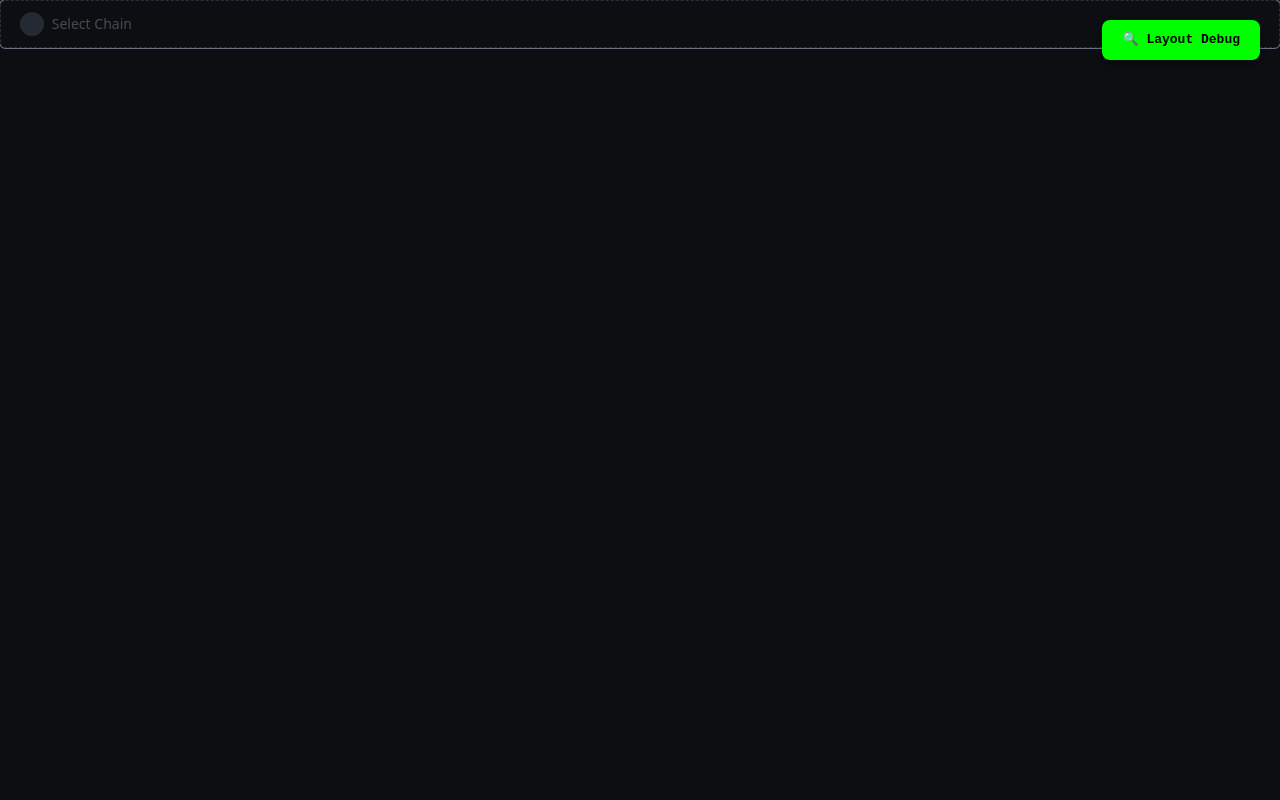
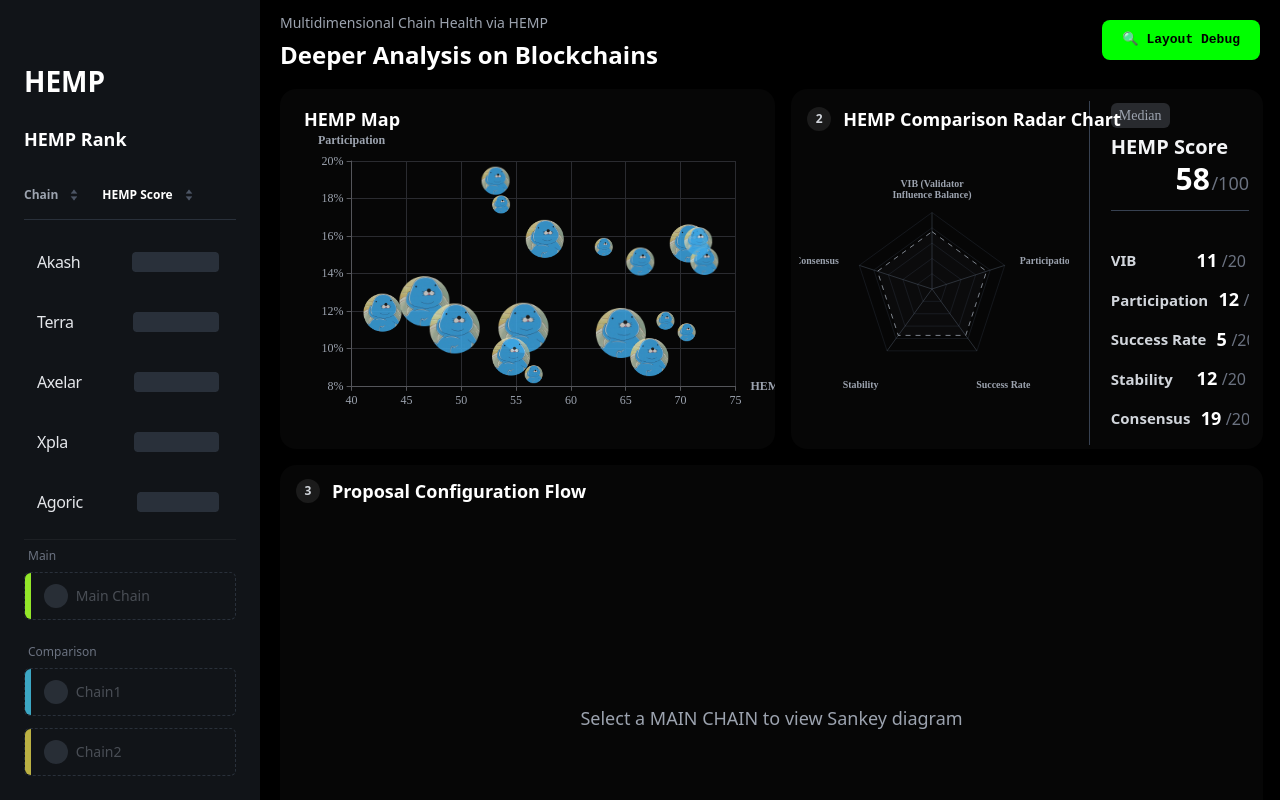
Before and after one commit to nhsngyn/HEMP, a React (Vite) app: page / in a window 1280 px wide. Built offline with nearby package versions, Linux system fonts and the light colour scheme; a web font is replaced by a local one.

Commit message:
레이아웃 정렬 및 디자인 적용

```diff
--- a/src/App.jsx
+++ b/src/App.jsx
@@ -1,6 +1,6 @@
 import React, { useMemo } from 'react';
 import MainLayout from './components/layout/MainLayout';
-import RankingChart from './components/ranking/RankingChart';
+import Sidebar from './components/layout/Sidebar'; // [중요] RankingChart 대신 Sidebar import
 import HempMap from './components/charts/HempMap';
 import SankeyChart from './components/charts/SankeyChart';
 import RadarChart from './components/charts/RadarChart';
@@ -10,15 +10,15 @@ import useChainStore from './store/useChainStore';
 function App() {
   const { allChains, selectedMainId } = useChainStore();
 
-  // 메인 체인 데이터
   const mainChain = useMemo(() => {
     return allChains.find(c => c.id === selectedMainId);
   }, [allChains, selectedMainId]);
 
   return (
-    <MainLayout leftSidebar={<RankingChart />}>
+    // [중요] leftSidebar 속성에 <Sidebar />를 전달해야 타이틀이 보입니다.
+    <MainLayout leftSidebar={<Sidebar />}>
       <>
-        {/* Section 1: Main Sankey Visualization (16:10 slide) */}
+        {/* Section 1: 차트 대시보드 */}
         <section
           className="w-full flex flex-col"
           style={{
@@ -26,13 +26,10 @@ function App() {
             paddingLeft: 'calc(20px * var(--scale))',
             paddingRight: 'calc(12px * var(--scale) + 5px)',
             gap: 'calc(16px * var(--scale))',
-            scrollSnapAlign: 'start',
-            scrollSnapStop: 'always',
-            height: '1000px',
             boxSizing: 'border-box'
           }}
         >
-          {/* Title */}
+          {/* 헤더 */}
           <header className="shrink-0 flex flex-col" style={{ gap: 'calc(4px * var(--scale))' }}>
             <p className="text-gray-400 font-normal" style={{ fontSize: 'calc(0.875rem * var(--scale))' }}>
               Multidimensional Chain Health via HEMP
@@ -42,31 +39,23 @@ function App() {
             </h1>
           </header>
 
-          {/* 1. 상단 영역 (HEMP Radar) - 40% */}
-          {/* Bubble : Radar = 76 : 64 */}
-          <div className="flex w-full min-h-0" style={{ gap: 'calc(16px * var(--scale))', flex: '2.9 0 0' }}>
-
-            {/* 1-1. 버블 차트 (76/140 ≈ 54.3%) */}
+          {/* 상단: Bubble + Radar 차트 */}
+          <div className="flex w-full min-h-0 h-[360px]" style={{ gap: 'calc(16px * var(--scale))' }}>
             <div className="h-full bg-[#ffffff06] rounded-2xl relative overflow-hidden shadow-lg" style={{ width: '52%' }}>
-              <div className="absolute inset-0 w-full h-full">
-                <HempMap />
-              </div>
+              <HempMap />
             </div>
-
-            {/* 1-2. 레이더 차트 (64/140 ≈ 45.7%) */}
-            <div className="h-full bg-[#ffffff06] rounded-2xl relative overflow-hidden shadow-lg shrink-0 my-auto" style={{ width: '48%' }}>
+            <div className="h-full bg-[#ffffff06] rounded-2xl relative overflow-hidden shadow-lg shrink-0" style={{ width: '48%' }}>
               <RadarChart />
             </div>
-
           </div>
 
-          {/* 2. 하단 영역 (Sankey) - 60% */}
-          <div className="w-full bg-[#ffffff06] rounded-2xl relative overflow-hidden shadow-lg min-h-0" style={{ flex: '6.0 0 0' }}>
+          {/* 하단: Sankey 차트 */}
+          <div className="w-full h-[400px] bg-[#ffffff06] rounded-2xl relative overflow-hidden shadow-lg min-h-0">
             <SankeyChart />
           </div>
         </section>
 
-        {/* Section 2: Proposals Table */}
+        {/* Section 2: 테이블 */}
         <section
           id="proposals-section"
           className="w-full"
@@ -74,9 +63,8 @@ function App() {
             padding: 'calc(12px * var(--scale))',
             paddingLeft: 'calc(20px * var(--scale))',
             paddingRight: 'calc(12px * var(--scale) + 5px)',
-            scrollSnapAlign: 'start',
-            scrollSnapStop: 'always',
             minHeight: 'auto',
+            marginBottom: '40px',
             boxSizing: 'border-box',
           }}
         >
--- a/src/components/layout/DashboardLayout.jsx
+++ /dev/null
@@ -1,19 +0,0 @@
-// src/components/layout/DashboardLayout.jsx
-
-import React from "react";
-// Sidebar를 여기서 import하여 레이아웃을 분리합니다.
-import Sidebar from "./Sidebar";
-// DashboardLayout은 이제 앱의 메인 컨테이너 역할을 합니다.
-const DashboardLayout = ({ children }) => {
-  return (
-    <div className="w-full min-h-screen flex text-white">
-      <Sidebar />
-      {/* 오른쪽 콘텐츠 영역 (반응형) */}
-      <main className="flex-1 p-8">
-        {children}
-      </main>
-    </div>
-  );
-};
-
-export default DashboardLayout;
--- a/src/components/layout/MainLayout.jsx
+++ b/src/components/layout/MainLayout.jsx
@@ -1,106 +1,30 @@
-import React from "react";
-import { useDroppable } from "@dnd-kit/core";
-import useChainStore from "../../store/useChainStore";
+import React from 'react';
 
-const DroppableSlot = ({ id, color, selectedChainId, onClear, placeholderText }) => {
-  const { setNodeRef, isOver } = useDroppable({ id });
-  const { allChains } = useChainStore();
+const MainLayout = ({ leftSidebar, children }) => {
+  return (
+    <div className="flex w-full min-h-screen bg-black overflow-x-hidden">
 
-  const selectedChain = allChains.find((c) => c.id === selectedChainId);
-  const isSelected = !!selectedChain;
+      {/* 1. 왼쪽 사이드바 영역 (고정) */}
+      <aside
+        className="
+          w-[260px]
+          h-screen
+          sticky top-0
+          flex-shrink-0
+          z-50
+          bg-[#111418]
+        "
+      >
+        {/* 여기에 Sidebar 컴포넌트가 들어옵니다 */}
+        {leftSidebar}
+      </aside>
 
-  const logoUrl = selectedChain?.logoUrl || "/logos/chainImg.png";
-  const chainName = selectedChain?.name;
-
-  const LOGO_SIZE = '24px';
-  const INNER_PADDING_LEFT = '13.017px';
-  const INNER_PADDING_RIGHT = '11.158px';
-
-  const handleClear = (e) => {
-    e.stopPropagation();
-    onClear();
-  };
-
-  return (
-    <div
-      ref={setNodeRef}
-      className={`
-        flex items-center
-        w-full h-[48px]
-        rounded-[5.744px]
-        transition-all
-        bg-transparent
-        ${isOver ? "ring-1 ring-gray-500 bg-gray-800/50" : ""}
-      `}
-      style={{
-        border: isSelected ? '1px solid #29303A' : `1px dashed #29303A`,
-        backgroundColor: isSelected ? '#191C23' : 'transparent',
-      }}
-    >
-      {/* 1. 하이라이트 선 */}
-      <div
-        className="flex-shrink-0 self-stretch"
-        style={{
-          width: '5.772px',
-          backgroundColor: color,
-          borderRadius: '5.744px 0 0 5.744px',
-        }}
-      ></div>
-
-      {/* 2. 슬롯 내부 콘텐츠 */}
-      <div
-        className="flex items-center flex-1 self-stretch relative h-full"
-        style={{
-          paddingLeft: INNER_PADDING_LEFT,
-          paddingRight: INNER_PADDING_RIGHT,
-        }}
-      >
-        {selectedChain ? (
-          <div className="flex items-center w-full justify-between">
-              <div className="flex items-center gap-2">
-                  <img
-                      src={logoUrl}
-                      alt={`${chainName} logo`}
-                      className="rounded-full flex-shrink-0 bg-white"
-                      style={{ width: LOGO_SIZE, height: LOGO_SIZE }}
-                  />
-                  <span className="text-gray-100 font-semibold text-[15px] truncate">
-                      {chainName}
-                  </span>
-              </div>
-
-              {/* 삭제 아이콘 버튼 */}
-              <button
-                  onClick={handleClear}
-                  className="
-                    flex items-center justify-center
-                    z-10 flex-shrink-0
-                    opacity-60 hover:opacity-100
-                    transition-opacity
-                  "
-                  title="Remove"
-              >
-                  <img
-                    src="/Icons/icn_delete_20.png"
-                    alt="delete"
-                    className="w-5 h-5"
-                  />
-              </button>
-          </div>
-        ) : (
-          <div className="flex items-center gap-2 w-full opacity-40">
-             <div
-                className="rounded-full bg-gray-600 flex-shrink-0"
-                style={{ width: LOGO_SIZE, height: LOGO_SIZE }}
-              ></div>
-              <span className="text-gray-400 text-sm font-medium truncate">
-                {placeholderText || "Select Chain"}
-              </span>
-          </div>
-        )}
-      </div>
+      {/* 2. 오른쪽 콘텐츠 영역 (유동적) */}
+      <main className="flex-1 min-w-0 bg-black">
+        {children}
+      </main>
     </div>
   );
 };
 
-export default DroppableSlot;
+export default MainLayout;
--- a/src/components/layout/Sidebar.jsx
+++ b/src/components/layout/Sidebar.jsx
@@ -3,26 +3,19 @@ import RankingChart from "../ranking/RankingChart";
 
 const Sidebar = () => {
   return (
-    <aside
-      className="
-        w-full
-        h-full
-        bg-[#111418]
-        text-white
-        flex flex-col
-        px-6
-        py-[60px]
-        /* ✨ 수정됨: sticky, top-0, h-screen, w-[260px] 제거 -> 부모(MainLayout)의 제어를 따름 */
-      "
-    >
-      {/* 상단 타이틀 */}
-      <h1 className="text-[28px] font-bold">HEMP</h1>
+    <div className="flex flex-col w-full h-full text-white">
 
-      {/* RankingChart */}
-      <div className="mt-[43px] flex-1 min-h-0">
+      {/* 상단 HEMP 타이틀 (RankingChart 내부 패딩과 라인 맞춤) */}
+      <h1 className="text-[28px] font-bold px-6 pt-[60px] shrink-0">
+        HEMP
+      </h1>
+
+      {/* 랭킹 차트 리스트 */}
+      <div className="flex-1 min-h-0 overflow-y-auto custom-scrollbar">
+        {/* RankingChart 내부에도 p-6 패딩이 있어서 자연스럽게 정렬됨 */}
         <RankingChart />
       </div>
-    </aside>
+    </div>
   );
 };
 
--- a/src/components/ranking/DroppableSlot.jsx
+++ b/src/components/ranking/DroppableSlot.jsx
@@ -4,8 +4,6 @@ import useChainStore from "../../store/useChainStore";
 
 const DroppableSlot = ({ id, color, selectedChainId, onClear, placeholderText }) => {
   const { setNodeRef, isOver } = useDroppable({ id });
-const DroppableSlot = ({ id, title, color, selectedChainId, onClear }) => {
-  const { setNodeRef } = useDroppable({ id });
   const { allChains } = useChainStore();
 
   const selectedChain = allChains.find((c) => c.id === selectedChainId);
@@ -73,7 +71,7 @@ const DroppableSlot = ({ id, title, color, selectedChainId, onClear }) => {
                   </span>
               </div>
 
-              {/* ▼▼▼ [수정됨] 삭제 버튼을 아이콘 이미지로 변경 ▼▼▼ */}
+              {/* 삭제 버튼 (이미지 아이콘) */}
               <button
                   onClick={handleClear}
                   className="
@@ -87,11 +85,9 @@ const DroppableSlot = ({ id, title, color, selectedChainId, onClear }) => {
                   <img
                     src="/Icons/icn_delete_20.png"
                     alt="delete"
-                    className="w-5 h-5" // 20px 크기 지정
+                    className="w-5 h-5"
                   />
               </button>
-              {/* ▲▲▲ -------------------------------------- ▲▲▲ */}
-
           </div>
         ) : (
           /* [상태 2] 빈 슬롯일 때 */
@@ -109,5 +105,5 @@ const DroppableSlot = ({ id, title, color, selectedChainId, onClear }) => {
     </div>
   );
 };
-}
+
 export default DroppableSlot;
```
